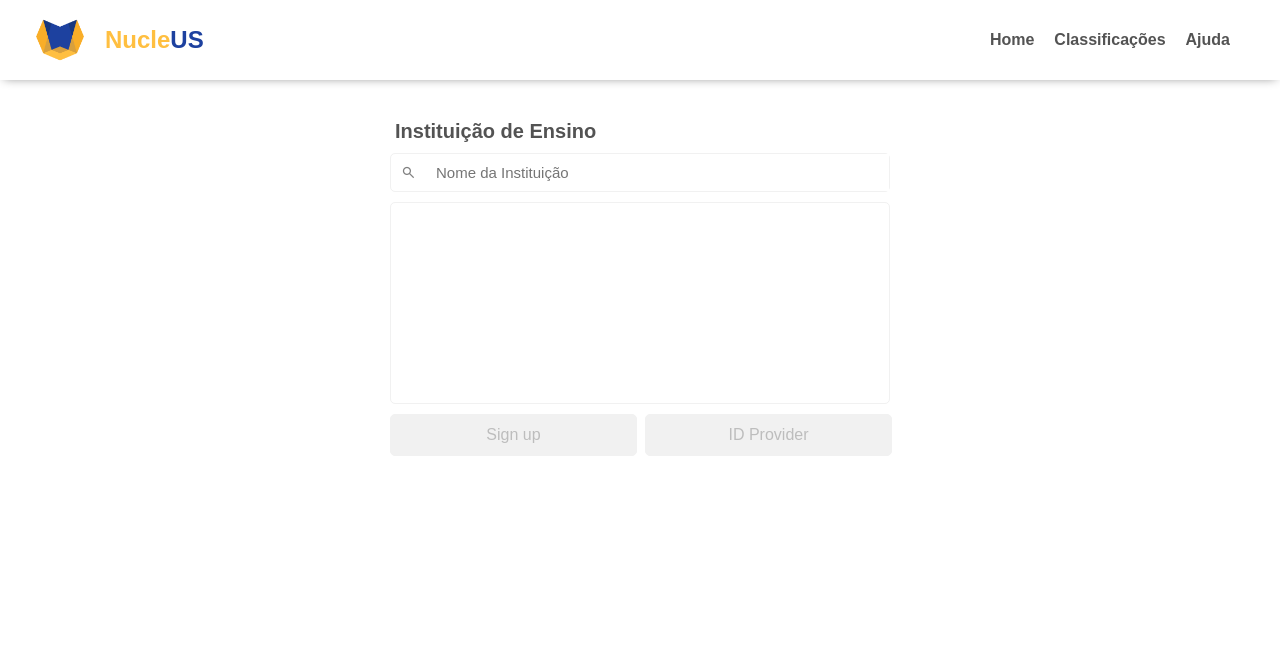
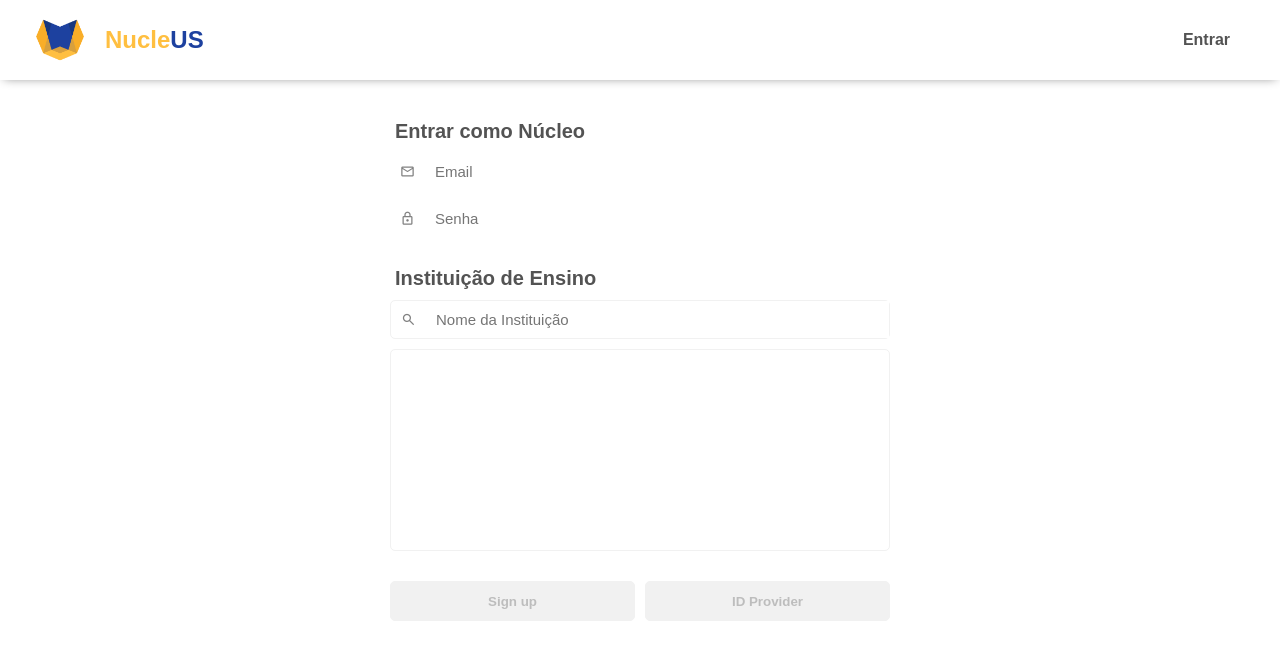
Before and after one commit to NucleUS-EGS/webapp, a Django app: page /login/ in a window 1280 px wide. Shown: the top 660 px of the page. Run offline with Django 5.2, Linux system fonts and the light colour scheme; some web fonts are replaced.

Commit message:
update to login page

```diff
--- a/api/urls.py
+++ b/api/urls.py
@@ -19,6 +19,7 @@ urlpatterns = [
 	# standings
 	path('standings/', views.standings, name='standings'),
 
-	# institutions
+	# internal
 	path('institutions/', views.institutions, name='institutions'),
+	path('nucleos/', views.nucleos, name='nucleos'),
 ]
--- a/frontend/static/css/login.css
+++ b/frontend/static/css/login.css
@@ -1,36 +1,49 @@
-.search {
+.auth-container {
 	width: 500px;
     margin: auto;
     padding: 40px;
 	display: flex;
 	flex-direction: column;
-	row-gap: 10px;
+	row-gap: 30px;
 
 }
 
-.search > .title {
+.auth-container > .welcome {
+    text-align: center;
+    font-size: 27px;
+    font-weight: bold;
+    margin-bottom: 30px;
+}
+
+.auth-wrapper {
+    display: flex;
+    flex-direction: column;
+    row-gap: 10px;
+}
+
+.auth-wrapper > .title {
     font-size: 20px;
     padding: 0px 5px;
     font-weight: 700;
 }
 
-.search > .selector {
+.auth-wrapper > .selector {
 	display: flex;
     flex-direction: column;
     row-gap: 10px;
 }
 
-.search > .selector > div {
-	border: 1px solid var(--light-gray);
+.auth-wrapper > .selector > div {
+    border: 1px solid var(--light-gray);
     border-radius: 5px;
 }
 
-.search .input {
+.auth-wrapper .input {
     display: flex;
     align-items: center;
 }
 
-.search .input > input {
+.auth-wrapper .input > input {
     height: 35px;
     border: unset;
     width: 100%;
@@ -38,17 +51,17 @@
     padding-left: 10px;
 }
 
-.search .input > .material-symbols-outlined {
+.auth-wrapper .input > .material-symbols-outlined {
 	font-size: 15px;
     margin: 0 10px;
     color: gray;
 }
 
-.search .results {
+.auth-wrapper .results {
     min-height: 200px;
 }
 
-.search .results > .result {
+.auth-wrapper .results > .result {
     border-bottom: 1px solid var(--light-gray);
     display: flex;
     align-items: center;
@@ -60,12 +73,12 @@
 	cursor: pointer;
 }
 
-.search .results > .result:hover, .search .results > .result.active{
+.auth-wrapper .results > .result:hover, .auth-wrapper .results > .result.active{
     background-color: #6882bb;
 	color: white;
 }
 
-.search .results > .result > .logo {
+.auth-wrapper .results > .result > .logo {
 	background-color: white;
     border-radius: 10px;
     display: flex;
@@ -73,19 +86,19 @@
     padding: 5px;
 }
 
-.search .results > .result > .logo img {
+.auth-wrapper .results > .result > .logo img {
 	width: 30px;
 	padding: 3px;
 }
 
-.search .buttons {
+.auth-container .buttons {
     display: grid;
     grid-template-columns: repeat(auto-fill, minmax(200px, 1fr));
 	column-gap: 10px;
 	row-gap: 10px;
 }
 
-.search .buttons > div {
+.auth-container .buttons > input[type='submit'] {
 	text-align: center;
 	border: 1px solid var(--light-gray);
     border-radius: 5px;
@@ -97,14 +110,14 @@
 	font-weight: 700;
 }
 
-.search .buttons > .inactive {
+.auth-container .buttons > .inactive {
 	background-color: var(--light-gray);
 	pointer-events: none;
 	color: #bdbdbd;
 	font-weight: unset;
 }
 
-.search .buttons > div:not(.inactive):hover {
+.auth-container .buttons > input[type='submit']:not(.inactive):hover {
 	background-color: var(--primary-yellow) !important;
 	color: white !important;
 }
--- a/frontend/templates/components/navbar.html
+++ b/frontend/templates/components/navbar.html
@@ -1,13 +1,17 @@
 {% load static %}
 
 <div class="navbar">
-	<a href="." class="logo">
+	<a href="/" class="logo">
 		<img src="{% static 'images/nucleus-logo.png' %}" alt="">
 		<div><span>Nucle</span><span>US</span></div>
 	</a>
 	<div class="links">
-		<a href=".">Home</a>
-		<a href="standings">Classificações</a>
-		<a href="help">Ajuda</a>
+		{% if mail %}
+			<a href="/">Home</a>
+			<a href="/standings">Classificações</a>
+			<a href="/help">Ajuda</a>
+		{% else %}
+			<a href="/login">Entrar</a>
+		{% endif %}
 	</div>
 </div>
--- a/frontend/templates/login.html
+++ b/frontend/templates/login.html
@@ -17,7 +17,23 @@
 	{% include 'components/navbar.html' %}
 
 	<div>
-		<div class="search">
+		<form class="auth-container" method="post" action=".">
+			<div id="nucleo-signin" class="auth-wrapper">
+				<div class="title">Entrar como Núcleo</div>
+				<div class="input">
+					<span class="material-symbols-outlined">
+						email
+					</span>
+					<input type="email" name="email" placeholder="Email">
+				</div>
+				<div class="input">
+					<span class="material-symbols-outlined">
+						lock
+					</span>
+					<input type="password" name="password" placeholder="Senha">
+				</div>
+			</div>
+			<div class="auth-wrapper">
 				<div class="title">Instituição de Ensino</div>
 				<div class="selector">
 					<div class="input">
@@ -29,11 +45,12 @@
 					<div class="results">
 					</div>
 				</div>
+			</div>
 			<div class="buttons">
-				<div class="inactive">Sign up</div>
-				<div class="idp inactive">ID Provider</div>
+				<input type="submit" class="inactive" value="Sign up">
+				<input type="submit" class="idp inactive" value="ID Provider">
 			</div>
-		</div>
+		</form>
 	</div>
 </body>
 </html>
--- a/frontend/urls.py
+++ b/frontend/urls.py
@@ -5,4 +5,6 @@ from . import views
 urlpatterns = [
 	path('', views.index, name='index'),
 	path('login/', views.login, name='login'),
+	path('register/', views.register, name='register'),
+	path('logout/', views.logout, name='logout'),
 ]
--- a/frontend/views.py
+++ b/frontend/views.py
@@ -1,7 +1,80 @@
 from django.shortcuts import render
+from django.http import HttpResponseRedirect
+from django.views.decorators.csrf import csrf_exempt
+
+import requests
+
+def check_login(request):
+	# get cookie value for AUTH_SERVICE_EMAIL
+	mail = request.COOKIES.get('AUTH_SERVICE_EMAIL', None)
+	step = request.COOKIES.get('AUTH_SERVICE_STEP', None)
+	return {'mail': mail, 'step': step}
 
 def index(request):
-	return render(request, 'index.html')
+	context = check_login(request)
 
+	if not context['mail']:
+		return HttpResponseRedirect('/login')
+
+	if 'step' in context and context['step'] == 'register':
+		return HttpResponseRedirect('/register')
+
+	return render(request, 'index.html', context)
+
+
+@csrf_exempt
 def login(request):
-	return render(request, 'login.html')
+	context = check_login(request)
+
+	if request.method == 'POST':
+		email = request.POST.get('email')
+		password = request.POST.get('password')
+		if email and password:
+			# put in form data
+			data = {
+				'email': email,
+				'password': password
+			}
+			# send post request to auth service
+			# TODO
+
+		institution = request.POST.get('institution')
+		return HttpResponseRedirect(f'/api/v1/auth?institution={institution}&mode=signin')
+	else:
+		print(context)
+		if context['mail']:
+			return HttpResponseRedirect('/')
+		else:
+			return render(request, 'login.html', context)
+
+
+def register(request):
+	context = check_login(request)
+
+	if 'step' in context and context['step'] != 'register':
+		return HttpResponseRedirect('/')
+
+	# get cookie value for AUTH_SERVICE_EMAIL
+	if not context['mail']:
+		return HttpResponseRedirect('/login')
+	else:
+		if request.method == 'POST':
+			nucleo = request.POST.get('nucleo')
+			# put in form data
+			data = {
+				'nucleo': nucleo
+			}
+			return HttpResponseRedirect(f'/api/v1/auth?mode=register')
+
+		nucleos = requests.get(f'http://{request.get_host()}/api/v1/nucleos?institution=2').json()
+		context['nucleos'] = nucleos
+		print(context)
+		return render(request, 'register.html', context)
+
+
+def logout(request):
+	response = HttpResponseRedirect('/')
+	response.delete_cookie('AUTH_SERVICE_EMAIL')
+	response.delete_cookie('AUTH_SERVICE_STEP')
+	response.delete_cookie('AUTH_SERVICE_ACCESS_TOKEN')
+	return response
```
Also changed, not shown: api/models.py (+8 -1 lines), api/views.py (+29 -11 lines), frontend/static/css/sidebar.css (added, +43 -0 lines), frontend/static/js/login.js (+40 -4 lines), frontend/templates/components/sidebar.html (added, +12 -0 lines), frontend/templates/index.html (+8 -1 lines), frontend/templates/register.html (added, +43 -0 lines), api/migrations/0005_nucleo_rename_institutions_institution.py (added), api/migrations/0006_nucleo_short.py (added), api/migrations/0007_nucleo_institution.py (added). Lines whose indentation alone changed are shown as unchanged.
